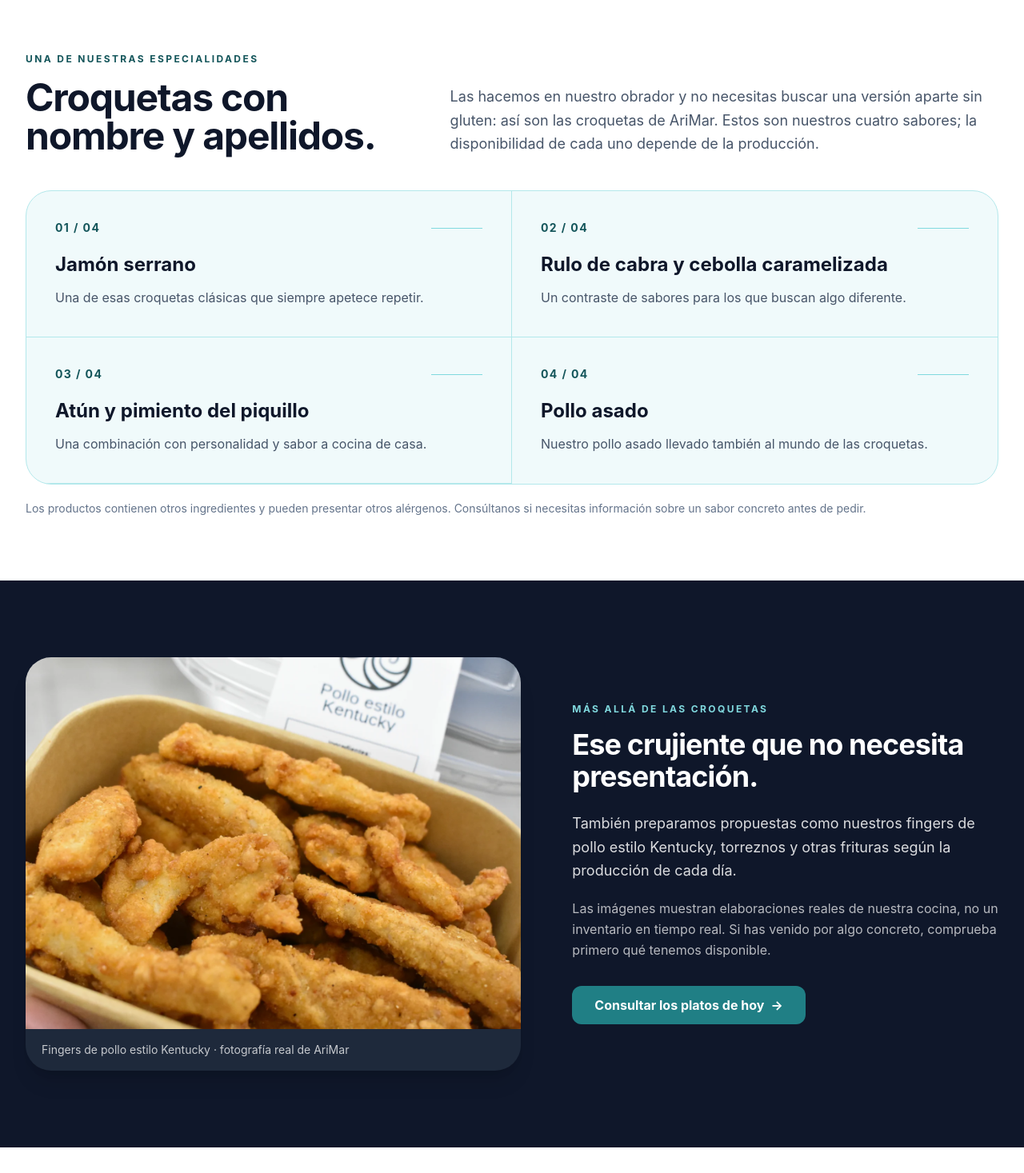
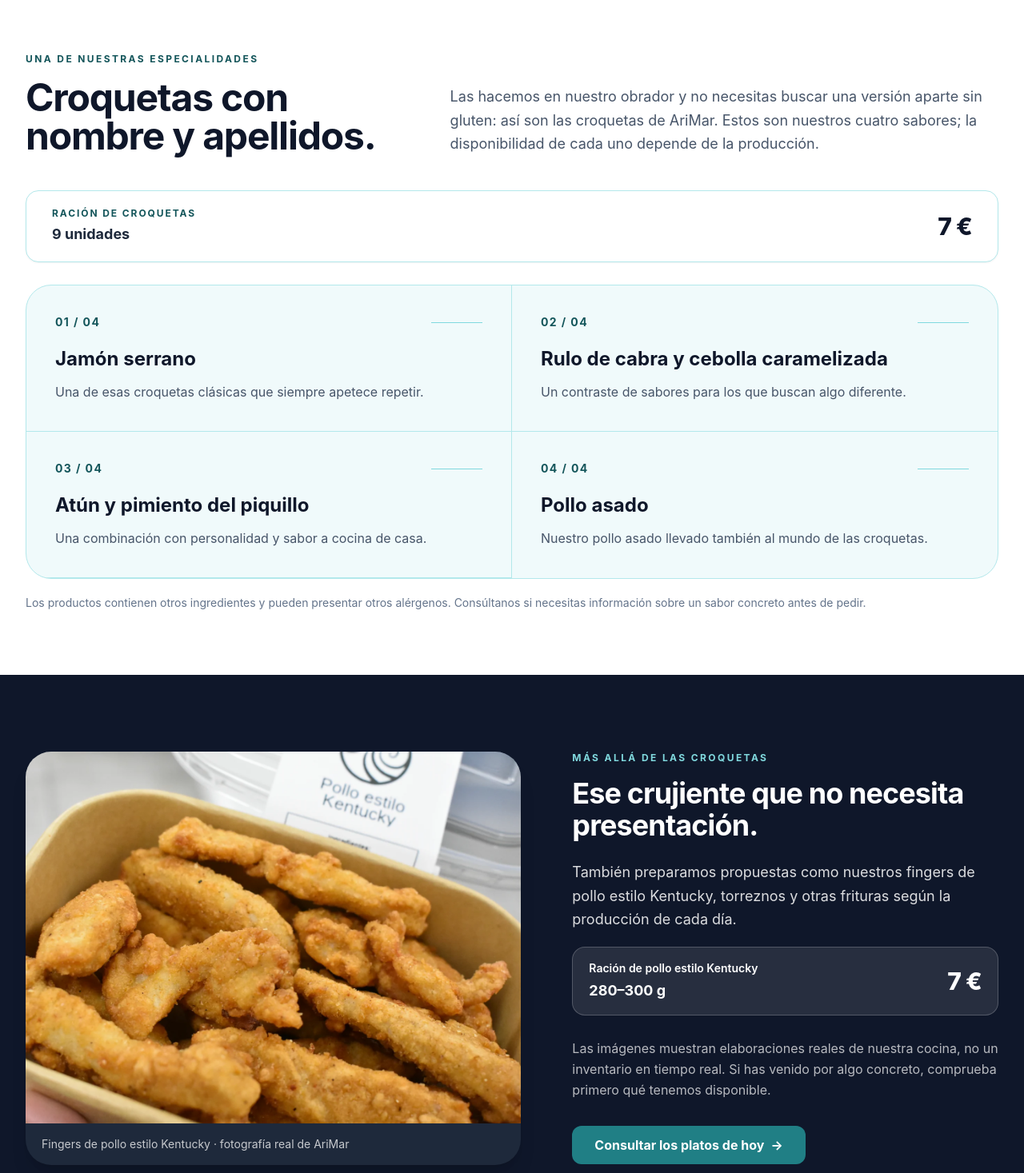
Before and after one commit to talaverilla85/ArimarWeb, a Next.js app: page /freiduria-sin-gluten-gran-canaria in a window 1280 px wide. Shown: the part 973-2440 px from the top of the page at 80% size. Built offline with nearby package versions, Linux system fonts and the light colour scheme.

Commit message:
Publicar raciones y precios en la página de freiduría

```diff
--- a/app/freiduria-sin-gluten-gran-canaria/page.tsx
+++ b/app/freiduria-sin-gluten-gran-canaria/page.tsx
@@ -126,6 +126,16 @@ export default function FreiduriaSinGlutenGranCanariaPage() {
             </p>
           </div>
 
+          <div className="mb-7 flex flex-wrap items-center justify-between gap-5 rounded-2xl border border-primary-100 bg-white px-6 py-5 shadow-sm sm:px-8">
+            <div>
+              <p className="text-xs font-bold uppercase tracking-[0.16em] text-primary-700">
+                Ración de croquetas
+              </p>
+              <p className="mt-1 text-lg font-bold text-slate-800">9 unidades</p>
+            </div>
+            <p className="text-3xl font-extrabold tracking-tight text-slate-900" aria-label="7 euros">7 €</p>
+          </div>
+
           <div className="grid overflow-hidden rounded-[2rem] border border-primary-100 bg-primary-50/60 sm:grid-cols-2">
             {croquetas.map((item) => (
               <article key={item.number}
@@ -172,6 +182,13 @@ export default function FreiduriaSinGlutenGranCanariaPage() {
                 También preparamos propuestas como nuestros fingers de pollo estilo Kentucky,
                 torreznos y otras frituras según la producción de cada día.
               </p>
+              <div className="mb-7 flex flex-wrap items-center justify-between gap-5 rounded-2xl border border-white/20 bg-white/10 px-5 py-4">
+                <div>
+                  <p className="text-sm font-semibold text-white">Ración de pollo estilo Kentucky</p>
+                  <p className="mt-1 text-lg font-bold text-white">280–300 g</p>
+                </div>
+                <p className="text-3xl font-extrabold tracking-tight text-white" aria-label="7 euros">7 €</p>
+              </div>
               <p className="mb-8 leading-relaxed text-white/70">
                 Las imágenes muestran elaboraciones reales de nuestra cocina, no un inventario en tiempo real.
                 Si has venido por algo concreto, comprueba primero qué tenemos disponible.
```
